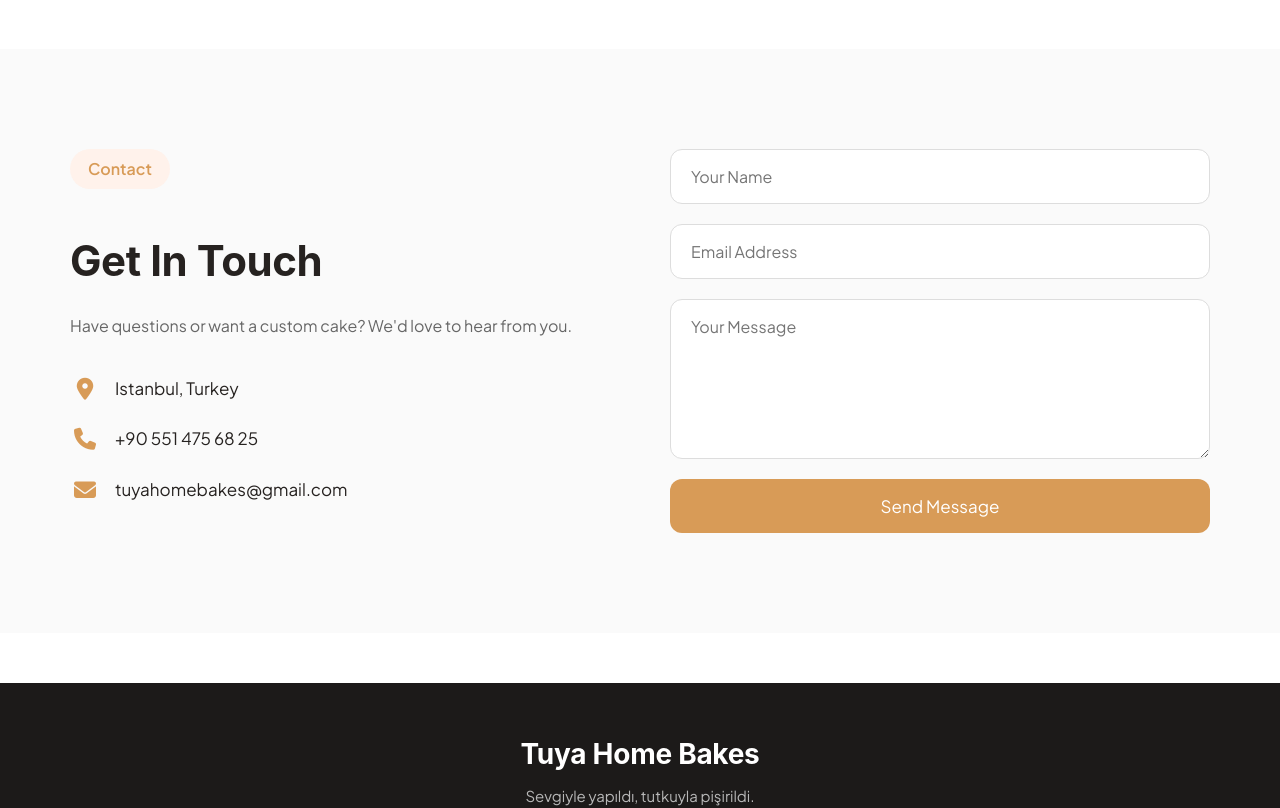
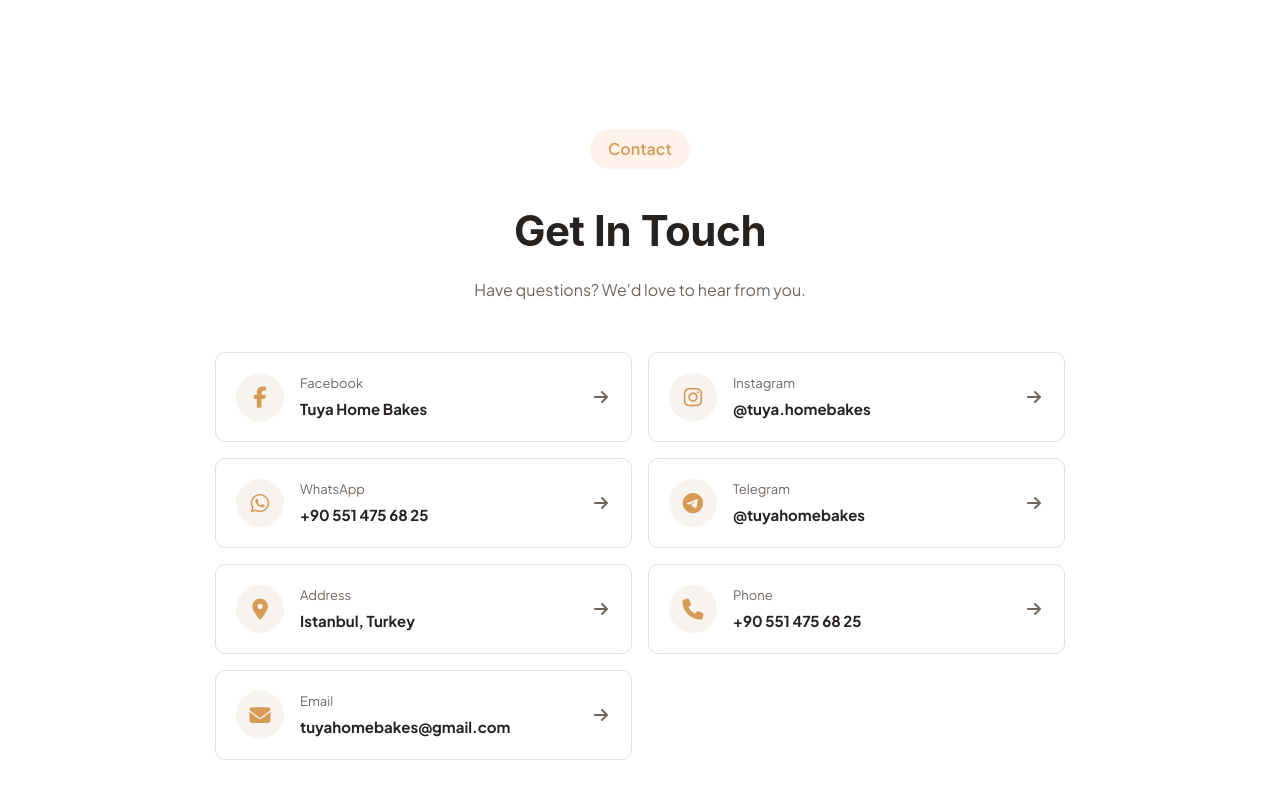
Before and after one commit to Bthloo/tuya, a Next.js app: page /cart in a window 1280 px wide. Shown: the part 1240-2048 px from the top of the page. Built offline with nearby package versions, Linux system fonts and the light colour scheme; no server answers.

Commit message:
send orders to telegram bot enhance ui

```diff
--- /dev/null
+++ b/app/api/send-order/route.js
@@ -0,0 +1,82 @@
+export async function POST(req) {
+  const BOT_TOKEN = process.env.TELEGRAM_BOT_TOKEN;
+  const CHAT_ID = process.env.TELEGRAM_CHAT_ID;
+
+  try {
+    const formData = await req.formData();
+
+    const fullName = formData.get("fullName");
+    const address = formData.get("address");
+    const phone = formData.get("phone");
+    const notes = formData.get("notes");
+    const itemsJson = formData.get("items");
+    const subtotal = formData.get("subtotal");
+    const delivery = formData.get("delivery");
+    const grandTotal = formData.get("grandTotal");
+    const image = formData.get("image");
+
+    const items = JSON.parse(itemsJson);
+
+
+    let message = `🛍️ *New Order*\n\n`;
+    message += `👤 *Name:* ${fullName}\n`;
+    message += `📍 *Address:* ${address}\n`;
+    message += `📞 *Phone:* ${phone}\n`;
+    if (notes) message += `📝 *Notes:* ${notes}\n`;
+    message += `\n🧾 *Products:*\n`;
+
+    items.forEach((item) => {
+      const name = item.name?.en || item.name?.tr || item.name;
+      message += `• ${name} x${item.qty} — ${item.price * item.qty}₺\n`;
+    });
+
+    message += `\n💰 *Subtotal:* ${subtotal}₺`;
+    message += `\n🚚 *Delivery:* ${delivery}₺`;
+    message += `\n*Total:* ${grandTotal}₺`;
+
+
+    if (image && image.size > 0) {
+      const telegramForm = new FormData();
+      telegramForm.append("chat_id", CHAT_ID);
+      telegramForm.append("caption", message);
+      telegramForm.append("parse_mode", "Markdown");
+      telegramForm.append("photo", image, image.name);
+
+      const res = await fetch(
+        `https://api.telegram.org/bot${BOT_TOKEN}/sendPhoto`,
+        {
+          method: "POST",
+          body: telegramForm,
+        }
+      );
+
+      const data = await res.json();
+      if (!data.ok) throw new Error(data.description || "Telegram error");
+    } else {
+
+      const res = await fetch(
+        `https://api.telegram.org/bot${BOT_TOKEN}/sendMessage`,
+        {
+          method: "POST",
+          headers: { "Content-Type": "application/json" },
+          body: JSON.stringify({
+            chat_id: CHAT_ID,
+            text: message,
+            parse_mode: "Markdown",
+          }),
+        }
+      );
+
+      const data = await res.json();
+      if (!data.ok) throw new Error(data.description || "Telegram error");
+    }
+
+    return Response.json({ success: true });
+  } catch (err) {
+    console.error("Telegram send error:", err);
+    return Response.json(
+      { success: false, error: err.message },
+      { status: 500 }
+    );
+  }
+}
--- a/app/globals.css
+++ b/app/globals.css
@@ -18,27 +18,31 @@
 }
 
 html {
-  scroll-behavior: smooth;
-   scroll-margin-top: 70px;
+ scroll-behavior: smooth;
+   overflow-x: clip;
+
 }
+
+
+body {
+   margin: 0;
+    padding: 0;
+    background: var(--bg);
+    color: var(--text);
+    font-family: var(--font-main);
+    font-size: 16px;
+    line-height: 1.5;
+
+}
+
 html,
 body {
-  padding: 0;
-  margin: 0;
-  background: var(--bg);
-  color: var(--text);
-  scroll-behavior: smooth;
-    font-family: var(--font-main);
-     scroll-margin-top: 70px;
+  width: 100%;
+  max-width: 100%;
+  overflow-x: clip;
 }
 
-body {
-   font-family: var(--font-main);
-  font-size: 16px;
-  line-height: 1.5;
-  scroll-behavior: smooth;
-   scroll-margin-top: 70px;
-}
+
 .back-to-top {
   position: fixed;
   bottom: 30px;
@@ -188,3 +192,62 @@ label {
     transition-duration: 0.001ms !important;
   }
 }
+
+
+
+.skeleton-card {
+  display: flex;
+  flex-direction: column;
+  gap: 10px;
+}
+
+.skeleton-img {
+  width: 100%;
+  aspect-ratio: 1 / 1;
+  border-radius: 10px;
+  background: linear-gradient(
+    90deg,
+    #eee 25%,
+    #f5f5f5 37%,
+    #eee 63%
+  );
+  background-size: 400% 100%;
+  animation: skeleton-shimmer 1.4s ease infinite;
+}
+
+.skeleton-line {
+  height: 12px;
+  border-radius: 4px;
+  background: linear-gradient(
+    90deg,
+    #eee 25%,
+    #f5f5f5 37%,
+    #eee 63%
+  );
+  background-size: 400% 100%;
+  animation: skeleton-shimmer 1.4s ease infinite;
+}
+
+.skeleton-line-short {
+  width: 60%;
+}
+
+.skeleton-line-long {
+  width: 85%;
+}
+
+@keyframes skeleton-shimmer {
+  0% {
+    background-position: 100% 50%;
+  }
+  100% {
+    background-position: 0% 50%;
+  }
+}
+
+@media (prefers-reduced-motion: reduce) {
+  .skeleton-img,
+  .skeleton-line {
+    animation: none;
+  }
+}
--- a/components/Contact.css
+++ b/components/Contact.css
@@ -1,109 +1,88 @@
-.contact{
-    padding:100px 0;
-    background:#fafafa;
+.contact {
+  padding: 80px 0;
 }
 
-.contact-container{
-    display:grid;
-    grid-template-columns:1fr 1fr;
-    gap:60px;
-    align-items:start;
+.contact-header {
+  text-align: center;
+  max-width: 650px;
+  margin: 0 auto 50px;
 }
 
-.contact-info h2{
-    font-size:42px;
-    margin:20px 0;
+.contact-header h2 {
+  margin: 10px 0 15px;
+  font-size: clamp(30px, 4vw, 42px);
 }
 
-.contact-info p{
-    color:#666;
-    line-height:1.8;
-    margin-bottom:35px;
+.contact-header p {
+  color: var(--muted);
 }
 
-.info-item{
-    display:flex;
-    align-items:center;
-    gap:15px;
-    margin-bottom:25px;
-    font-size:17px;
+.contact-grid {
+  display: grid;
+  grid-template-columns: repeat(2, 1fr);
+  gap: 16px;
+  max-width: 850px;
+  margin: 0 auto;
 }
 
-.info-item i{
-    color:var(--accent);
-    font-size:22px;
-    width:30px;
+.contact-card {
+  display: flex;
+  align-items: center;
+  gap: 16px;
+  padding: 20px;
+  border: 1px solid var(--border);
+  border-radius: var(--radius);
+  background: #fff;
+  transition: transform 0.2s ease, box-shadow 0.2s ease;
 }
 
-.contact-form{
-    display:flex;
-    flex-direction:column;
-    gap:20px;
+.contact-card:hover {
+  transform: translateY(-3px);
+  box-shadow: 0 10px 25px rgba(0, 0, 0, 0.08);
 }
 
-.contact-form input,
-.contact-form textarea{
-
-    width:100%;
-
-    padding:16px 20px;
-
-    border:1px solid #ddd;
-
-    border-radius:12px;
-
-    font-size:16px;
-
-    outline:none;
-
-    transition:.3s;
+.contact-icon {
+  width: 48px;
+  height: 48px;
+  display: flex;
+  align-items: center;
+  justify-content: center;
+  border-radius: 50%;
+  font-size: 21px;
+  background: var(--surface);
+  color: var(--accent);
 }
 
-.contact-form input:focus,
-.contact-form textarea:focus{
-
-    border-color:var(--accent);
-
+.contact-details {
+  display: flex;
+  flex-direction: column;
+  gap: 4px;
+  min-width: 0;
 }
 
-.contact-form button{
-
-    border:none;
-
-    padding:16px;
-
-    border-radius:12px;
-
-    background:var(--accent);
-
-    color:white;
-
-    font-size:17px;
-
-    cursor:pointer;
-
-    transition:.3s;
-
+.contact-details span {
+  color: var(--muted);
+  font-size: 13px;
 }
 
-.contact-form button:hover{
-
-    opacity:.9;
-
+.contact-details strong {
+  font-size: 15px;
+  overflow: hidden;
+  text-overflow: ellipsis;
+  white-space: nowrap;
 }
 
-@media(max-width:768px){
-
-.contact-container{
-
-grid-template-columns:1fr;
-
+.contact-arrow {
+  margin-left: auto;
+  color: var(--muted);
 }
 
-.contact-info h2{
+@media (max-width: 600px) {
+  .contact {
+    padding: 60px 0;
+  }
 
-font-size:32px;
-
+  .contact-grid {
+    grid-template-columns: 1fr;
+  }
 }
-
-}
--- a/components/Contact.jsx
+++ b/components/Contact.jsx
@@ -6,65 +6,102 @@ import "./Contact.css";
 export default function Contact() {
   const { t } = useLanguage();
 
+  const contactItems = [
+    {
+      type: "facebook",
+      icon: "fa-brands fa-facebook-f",
+      label: "Facebook",
+      value: "Tuya Home Bakes",
+      link: "https://facebook.com/",
+    },
+    {
+      type: "instagram",
+      icon: "fa-brands fa-instagram",
+      label: "Instagram",
+      value: "@tuya.homebakes",
+      link: "https://instagram.com/tuya.homebakes",
+    },
+    {
+      type: "whatsapp",
+      icon: "fa-brands fa-whatsapp",
+      label: "WhatsApp",
+      value: "+90 551 475 68 25",
+      link: "https://wa.me/905514756825",
+    },
+    {
+      type: "telegram",
+      icon: "fa-brands fa-telegram",
+      label: "Telegram",
+      value: "@tuyahomebakes",
+      link: "https://t.me/",
+    },
+    {
+      type: "location",
+      icon: "fa-solid fa-location-dot",
+      label: t.contact?.location || "Address",
+      value: "Istanbul, Turkey",
+      link: "https://maps.google.com/?q=Istanbul,Turkey",
+    },
+    {
+      type: "phone",
+      icon: "fa-solid fa-phone",
+      label: t.contact?.phone || "Phone",
+      value: "+90 551 475 68 25",
+      link: "tel:+905514756825",
+    },
+    {
+      type: "email",
+      icon: "fa-solid fa-envelope",
+      label: "Email",
+      value: "tuyahomebakes@gmail.com",
+      link: "mailto:tuyahomebakes@gmail.com",
+    },
+  ];
+
   return (
     <section id="contact" className="contact">
-      <div className="container contact-container">
-
-        <div className="contact-info">
-
+      <div className="container">
+        <div className="contact-header">
           <span className="section-tag">
             {t.contact?.tag || "Contact"}
           </span>
 
-          <h2>
-            {t.contact?.title || "Get In Touch"}
-          </h2>
+          <h2>{t.contact?.title || "Get In Touch"}</h2>
 
           <p>
             {t.contact?.description ||
-              "Have questions or want a custom cake? We'd love to hear from you."}
+              "Have questions? We'd love to hear from you."}
           </p>
-
-          <div className="info-item">
-            <i className="fa-solid fa-location-dot"></i>
-            <span>Istanbul, Turkey</span>
-          </div>
-
-          <div className="info-item">
-            <i className="fa-solid fa-phone"></i>
-            <span>+90 551 475 68 25</span>
-          </div>
-
-          <div className="info-item">
-            <i className="fa-solid fa-envelope"></i>
-            <span>tuyahomebakes@gmail.com</span>
-          </div>
-
         </div>
 
-        <form className="contact-form">
+        <div className="contact-grid">
+          {contactItems.map((item) => (
+            <a
+              key={item.type}
+              href={item.link}
+              className="contact-card"
+              target={
+                item.type === "facebook" ||
+                item.type === "instagram" ||
+                item.type === "telegram"
+                  ? "_blank"
+                  : undefined
+              }
+              rel="noopener noreferrer"
+            >
+              <div className={`contact-icon ${item.type}`}>
+                <i className={item.icon}></i>
+              </div>
 
-          <input
-            type="text"
-            placeholder={t.contact?.name || "Your Name"}
-          />
+              <div className="contact-details">
+                <span>{item.label}</span>
+                <strong>{item.value}</strong>
+              </div>
 
-          <input
-            type="email"
-            placeholder={t.contact?.email || "Email Address"}
-          />
-
-          <textarea
-            rows="6"
-            placeholder={t.contact?.message || "Your Message"}
-          ></textarea>
-
-          <button type="submit">
-            {t.contact?.send || "Send Message"}
-          </button>
-
-        </form>
-
+              <i className="fa-solid fa-arrow-right contact-arrow"></i>
+            </a>
+          ))}
+        </div>
       </div>
     </section>
   );
--- a/components/Header.module.css
+++ b/components/Header.module.css
@@ -1,3 +1,4 @@
+
 .header {
    border-bottom: 1px solid var(--border);
   background-color:  rgba(255, 255, 255, 0.784);
@@ -63,27 +64,30 @@
   padding: 10px;
   margin-bottom: 10px;
 }
-
-
 .nav {
   display: flex;
   flex-direction: column;
   position: fixed;
   top: 0;
-  right: -100%;
+  right: 0;
+
   width: 280px;
-  height: 100vh;
-  background: #fff;
+  max-width: 100vw;
+  height: 100dvh;
   padding: 20px;
   gap: 20px;
+
+  background: #fff;
   box-shadow: -4px 0 10px rgba(0, 0, 0, 0.1);
-  transition: right 0.3s ease-in-out;
+
+  transform: translateX(100%);
+  transition: transform 0.3s ease-in-out;
+
   z-index: 100;
 }
 
-
 .navOpen {
-  right: 0;
+  transform: translateX(0);
 }
 
 .nav a {
@@ -134,10 +138,13 @@
       position: static;
       height: auto;
       width: auto;
+      max-width: none;
       padding: 0;
       box-shadow: none;
       gap: 24px;
       background: transparent;
+
+      transform: none;
     }
 
     .nav a {
--- a/components/Hero.jsx
+++ b/components/Hero.jsx
@@ -48,7 +48,7 @@ const Hero = () => {
       : "Handmade in small batches, delivered fresh.";
 
   return (
-    <section className="hero">
+    <section id="home" className="hero">
       <div
         className="hero-bg-blur"
         style={{ backgroundImage: `url('${heroImageUrl}')` }}
```
Also changed, not shown: app/cart/page.jsx (+53 -4 lines), app/page.jsx (+16 -2 lines), components/Header.jsx (+39 -16 lines). Lines whose indentation alone changed are shown as unchanged.
